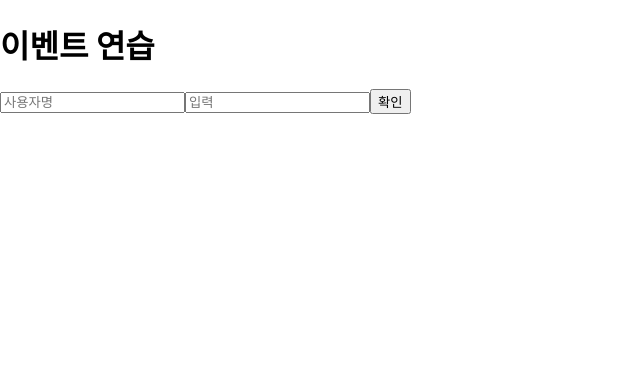
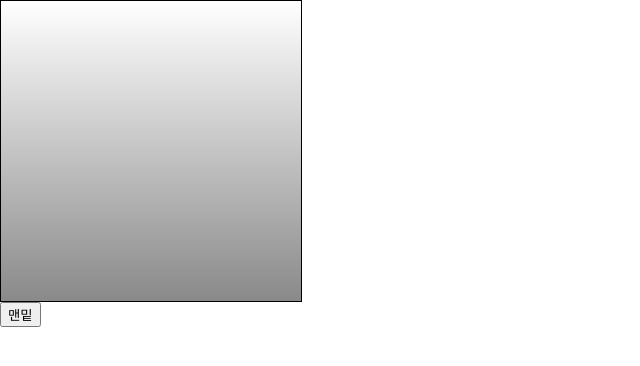
Before and after one commit to bell-ho/hello-react, a React (Create React App) app: page / in a window 1280 px wide. Shown: the top 366 px of the page, without its empty margins (0-640 px from the left). Built offline with nearby package versions, Linux system fonts and the light colour scheme.

Commit message:
리액트

```diff
--- a/src/App.js
+++ b/src/App.js
@@ -1,5 +1,5 @@
-import React from 'react';
-import EventPractice from './EventPractice';
+import React , {Component} from 'react';
+import ScrollBox from './ScrollBox';
 
 /*const App = () => {
    return (
@@ -21,10 +21,23 @@
    );
 };*/
 
+/*
 const App = () => {
    return(
       <EventPractice></EventPractice>
    )
 }
+*/
+
+class App extends Component{
+   render() {
+      return (
+         <div>
+            <ScrollBox ref={(ref) => this.scrollBox = ref} />
+            <button onClick={() => this.scrollBox.scrollToBottom()}>맨밑</button>
+         </div>
+      );
+   }
+}
 
 export default App;
--- /dev/null
+++ b/src/ScrollBox.js
@@ -0,0 +1,43 @@
+import React, { Component } from 'react';
+
+class ScrollBox extends Component {
+
+   scrollToBottom = () => {
+      const { scrollHeight, clientHeight } = this.box;
+      /*위의 코드는 아래와 같다 (비 구조화 문법)
+      const scrollHeight = this.box.scrollHeight;
+      const clientHeight = this.box.clientHeight;*/
+
+      this.box.scrollTop = scrollHeight - clientHeight;
+   };
+
+   render() {
+      const style = {
+         border  : '1px solid black',
+         height  : '300px',
+         width   : '300px',
+         overflow: 'auto',
+         position: 'relative'
+      };
+
+      const innerStyle = {
+         width     : '100%',
+         height    : '650px',
+         background: 'linear-gradient(white, black)'
+      };
+
+      return (
+         <div
+            style={style}
+            ref={(ref) => {
+               this.box = ref;
+            }}>
+            <div style={innerStyle} />
+         </div>
+      );
+   }
+
+
+}
+
+export default ScrollBox;
```
Also changed, not shown: src/ValidationSample.css (added, +7 -0 lines), src/ValidationSample.js (added, +36 -0 lines).
